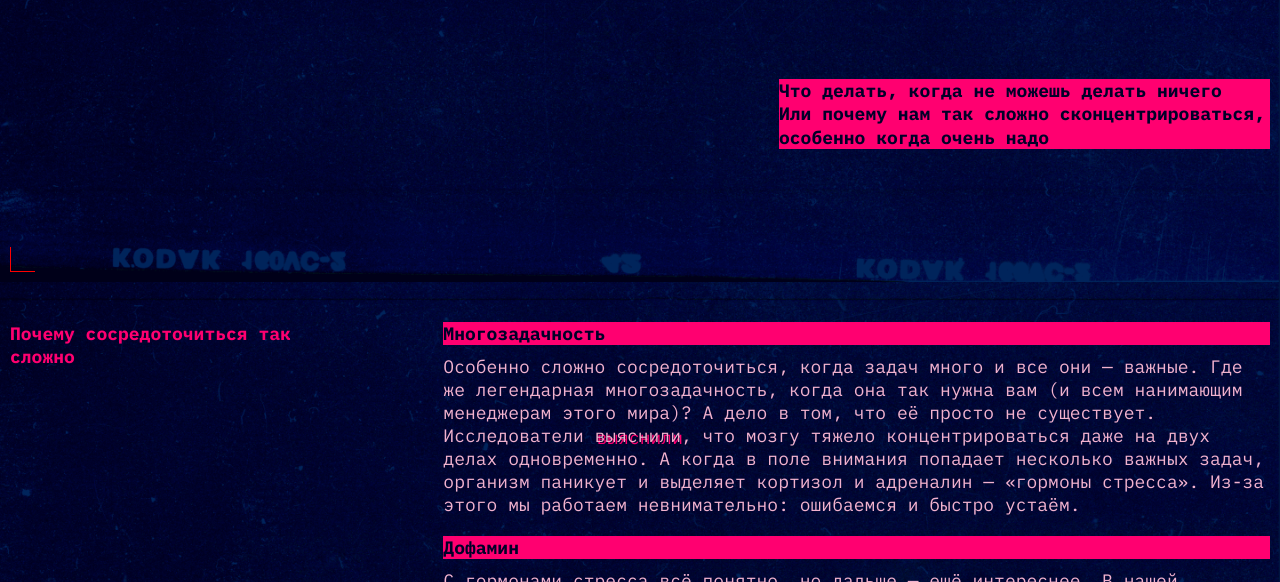
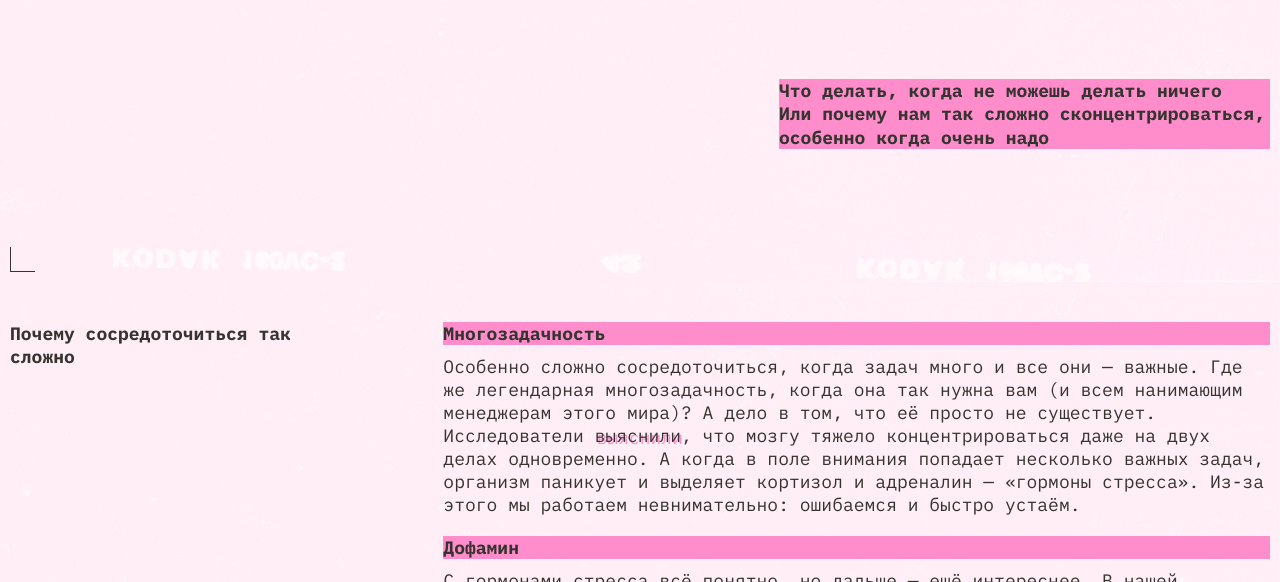
Before and after one commit to K7uG/slozhno-sosredotochitsya-fd, a plain HTML site: page index.html in a window 1280 px wide. Shown: the part 518-1100 px from the top of the page. Drawn offline with Linux system fonts and the light colour scheme; files whose address does not match are found by name.

Commit message:
theme dark light

```diff
--- a/styles/dark.css
+++ b/styles/dark.css
@@ -11,29 +11,24 @@
   */
   --bg-color: #000028;
   --text-color: rgba(241, 178, 206, 1);
-;
-  --bg-image: url(" '../images/cover-image-dark.png");
+  --bg-image: url("../images/cover-image-dark.png");
   --accent-color: #ff0070;
   --title-decor: #ff0070;
    --accent-color-text: rgba(219, 0, 255, 1);
+    --nav-hover-color: rgb(225, 0, 112, 0.4);
 }
 
-.theme-dark .rec {
-  display: flex;
-}
+
 
 @media (prefers-color-scheme: dark) {
   :root {
     --bg-color: #000028;
     --text-color:rgba(241, 178, 206, 1);
-;
-
     --bg-image: url("../images/cover-image-dark.png");
     --accent-color: #ff0070;
     --title-decor: #ff0070;
+    --accent-color-text: rgba(219, 0, 255, 1);
+     --nav-hover-color: rgb(225, 0, 112, 0.4);
   }
 
-  .rec {
-    display: flex;
-  }
 }
--- a/styles/light.css
+++ b/styles/light.css
@@ -12,45 +12,51 @@
   --bg-color: #fff1f7;
   --text-color: rgba(53, 52, 48, 1);
   --bg-image: url("../images/cover-image-light.png");
-
   --nav-hover-color: rgba(50, 49, 45, 0.4);
   --accent-color: rgba(255, 141, 203, 1);
   --title-color: rgba(255, 194, 230, 1);
-
+  --accent-color-text: rgba(255, 194, 230, 1);
 }
 
-.theme-light .rec {
+@media (prefers-color-scheme: light) {
+  :root {
+    --bg-color: #fff1f7;
+    --text-color: rgba(53, 52, 48, 1);
+    --bg-image: url("../images/cover-image-light.png");
+    --nav-hover-color: rgba(50, 49, 45, 0.4);
+    --accent-color: rgba(255, 141, 203, 1);
+    --title-color: rgba(255, 194, 230, 1);
+    --accent-color-text: rgba(255, 194, 230, 1);
+  }
+
+  .rec {
     display: none;
   }
 
-.theme-light .title {
-  text-shadow: 4px 4px 0 var(--accent-color);
-  color: var(--title-color);
-}
-
-.theme-light .main_item_title {
+  .main_item_title {
     color: var(--text-color);
   }
 
-.theme-light .header__theme-menu-button {
+  .header__theme-menu-button {
     color: var(--text-color);
   }
 
-.theme-light .main_list_item_article_title {
+  .main_list_item_article_title {
     color: var(--text-color);
     background-color: var(--accent-color);
   }
 
-.theme-light .header_text {
+  .header_text {
     color: var(--text-color);
     background-color: var(--accent-color);
   }
-.theme-light .frame::before {
+  .frame::before {
     border-top: 1px solid var(--text-color);
     border-right: 1px solid var(--text-color);
   }
 
-.theme-light .frame::after {
+  .frame::after {
     border-bottom: 1px solid var(--text-color);
     border-left: 1px solid var(--text-color);
   }
+}
--- a/styles/style.css
+++ b/styles/style.css
@@ -14,6 +14,10 @@
   background-repeat: no-repeat;
   background-attachment: fixed;
   background-image: var(--bg-image);
+}
+
+.theme-dark .rec {
+  display: flex;
 }
 
 /*----header--------*/
@@ -66,7 +70,7 @@
 }
 
 .header__theme-menu-button:focus-visible {
-  border-bottom: 1px solid var(--text-color);
+  border-bottom: 1px solid var(--accent-color);
 }
 
 /*---Decorated zone--*/
--- a/styles/variables.css
+++ b/styles/variables.css
@@ -7,8 +7,6 @@
   --main-text-size: clamp(0.875rem, 0.7679rem + 0.4762vw, 1.125rem);
   --bg-color: #000028;
   --text-color:rgba(241, 178, 206, 1);
-;
-
   --h2-font-size: clamp(1.875rem, 1.6607rem + 0.9524vw, 2.375rem);
   --h3-font-size: clamp(1.5rem, 1.3125rem + 0.8333vw, 1.9375rem);
   --bg-image: url("../images/cover-image-dark.png");
@@ -17,9 +15,7 @@
   --button_border_color: #ff0070;
   --font-size: 18px;
   --nav-hover-color: rgb(225, 0, 112, 0.4);
-
   --accent-color-text: rgba(219, 0, 255, 1);
-;
   --main-gap: 20px;
 
 }
```
Lines whose indentation alone changed are shown as unchanged.
